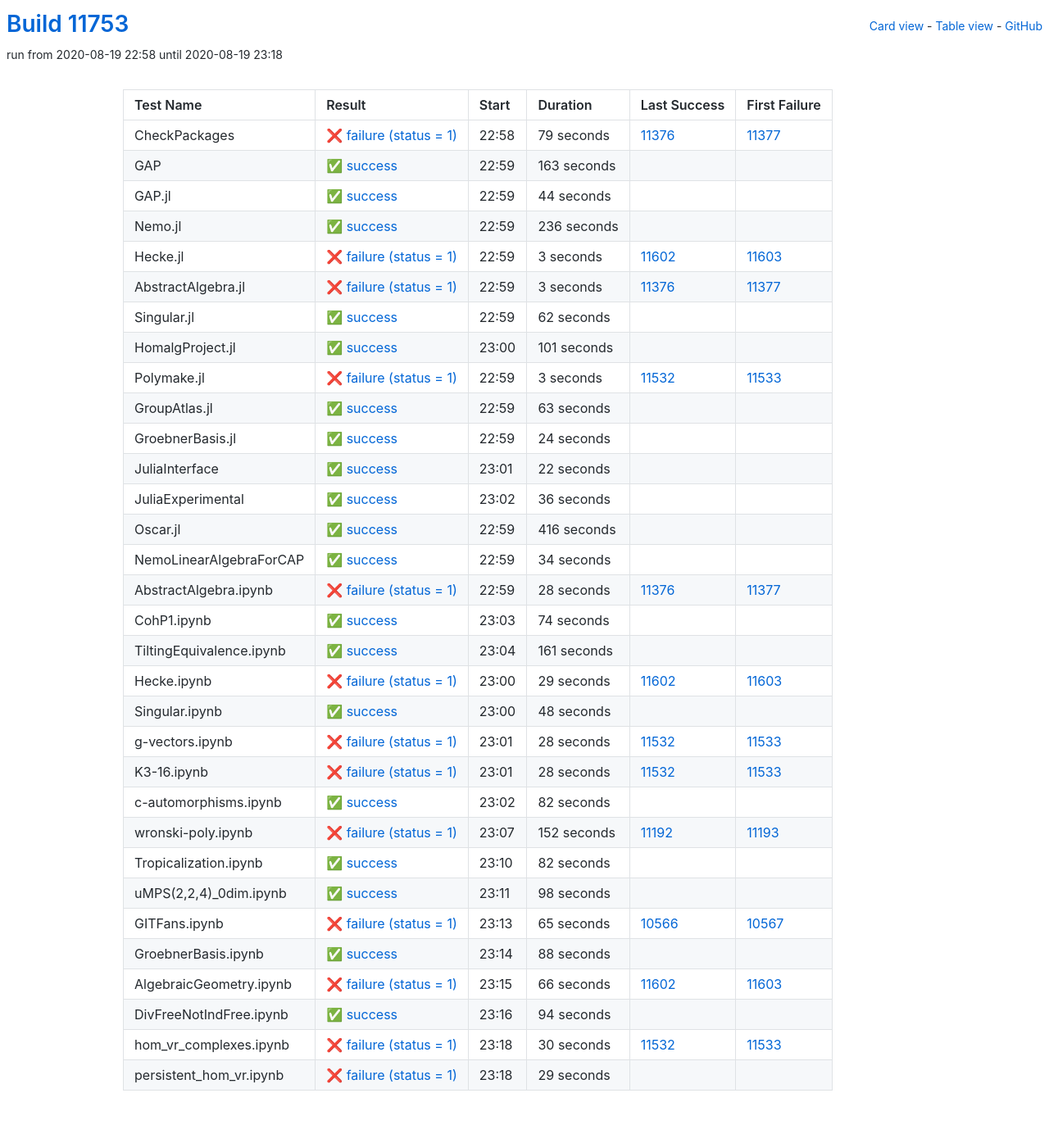
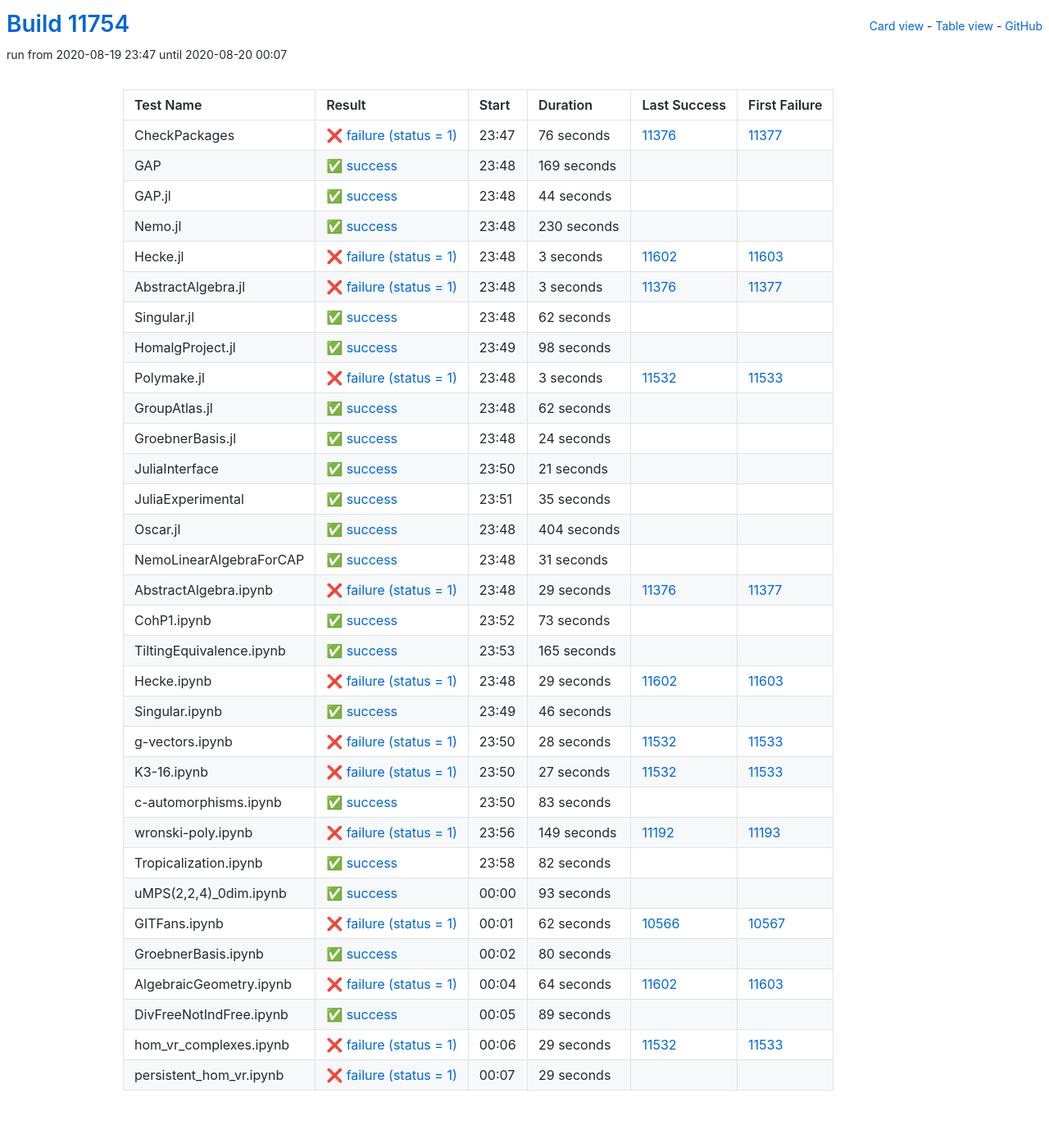
Before and after one commit to oscar-system/oscar-ci-status, a Jekyll site: the page built from table.html, in a window 1280 px wide. Shown: the whole page at 82% size. Built offline with Jekyll 4.4.1, drawn with Linux system fonts in a browser that asks for light colours.

Commit message:
Build #11754

```diff
--- a/_data/ci.yml
+++ b/_data/ci.yml
@@ -1,6 +1,6 @@
 ---
-build: 11753
-build_url: https://oscarci.mathematik.uni-kl.de/job/oscar/11753/
+build: 11754
+build_url: https://oscarci.mathematik.uni-kl.de/job/oscar/11754/
 job: oscar
 organization: oscar-system
 repo: oscar-ci-status
@@ -8,32 +8,32 @@
 tests:
 - name: CheckPackages
   id: checkpackages
-  log: https://oscarci.mathematik.uni-kl.de/job/oscar/11753/artifact/logs/build-11753/CheckPackages.log
-  start: 2020-08-19 22:58
+  log: https://oscarci.mathematik.uni-kl.de/job/oscar/11754/artifact/logs/build-11754/CheckPackages.log
+  start: 2020-08-19 23:47
   success: false
   exitcode: 1
   status: failure
-  duration: 79
+  duration: 76
   last_success: 11376
   last_success_url: https://oscarci.mathematik.uni-kl.de/job/oscar/11376/
   first_failure: 11377
   first_failure_url: https://oscarci.mathematik.uni-kl.de/job/oscar/11377/
 - name: GAP
   id: gap
-  log: https://oscarci.mathematik.uni-kl.de/job/oscar/11753/artifact/logs/build-11753/GAP.log
-  start: 2020-08-19 22:59
+  log: https://oscarci.mathematik.uni-kl.de/job/oscar/11754/artifact/logs/build-11754/GAP.log
+  start: 2020-08-19 23:48
   success: true
   exitcode: 0
   status: success
-  duration: 163
+  duration: 169
   last_success: false
   last_success_url:
   first_failure: false
   first_failure_url:
 - name: GAP.jl
   id: gap-jl
-  log: https://oscarci.mathematik.uni-kl.de/job/oscar/11753/artifact/logs/build-11753/GAP.jl.log
-  start: 2020-08-19 22:59
+  log: https://oscarci.mathematik.uni-kl.de/job/oscar/11754/artifact/logs/build-11754/GAP.jl.log
+  start: 2020-08-19 23:48
   success: true
   exitcode: 0
   status: success
@@ -44,20 +44,20 @@
   first_failure_url:
 - name: Nemo.jl
   id: nemo-jl
-  log: https://oscarci.mathematik.uni-kl.de/job/oscar/11753/artifact/logs/build-11753/Nemo.jl.log
-  start: 2020-08-19 22:59
+  log: https://oscarci.mathematik.uni-kl.de/job/oscar/11754/artifact/logs/build-11754/Nemo.jl.log
+  start: 2020-08-19 23:48
   success: true
   exitcode: 0
   status: success
-  duration: 236
+  duration: 230
   last_success: false
   last_success_url:
   first_failure: false
   first_failure_url:
 - name: Hecke.jl
   id: hecke-jl
-  log: https://oscarci.mathematik.uni-kl.de/job/oscar/11753/artifact/logs/build-11753/Hecke.jl.log
-  start: 2020-08-19 22:59
+  log: https://oscarci.mathematik.uni-kl.de/job/oscar/11754/artifact/logs/build-11754/Hecke.jl.log
+  start: 2020-08-19 23:48
   success: false
   exitcode: 1
   status: failure
@@ -68,8 +68,8 @@
   first_failure_url: https://oscarci.mathematik.uni-kl.de/job/oscar/11603/
 - name: AbstractAlgebra.jl
   id: abstractalgebra-jl
-  log: https://oscarci.mathematik.uni-kl.de/job/oscar/11753/artifact/logs/build-11753/AbstractAlgebra.jl.log
-  start: 2020-08-19 22:59
+  log: https://oscarci.mathematik.uni-kl.de/job/oscar/11754/artifact/logs/build-11754/AbstractAlgebra.jl.log
+  start: 2020-08-19 23:48
   success: false
   exitcode: 1
   status: failure
@@ -80,8 +80,8 @@
   first_failure_url: https://oscarci.mathematik.uni-kl.de/job/oscar/11377/
 - name: Singular.jl
   id: singular-jl
-  log: https://oscarci.mathematik.uni-kl.de/job/oscar/11753/artifact/logs/build-11753/Singular.jl.log
-  start: 2020-08-19 22:59
+  log: https://oscarci.mathematik.uni-kl.de/job/oscar/11754/artifact/logs/build-11754/Singular.jl.log
+  start: 2020-08-19 23:48
   success: true
   exitcode: 0
   status: success
@@ -92,20 +92,20 @@
   first_failure_url:
 - name: HomalgProject.jl
   id: homalgproject-jl
-  log: https://oscarci.mathematik.uni-kl.de/job/oscar/11753/artifact/logs/build-11753/HomalgProject.jl.log
-  start: 2020-08-19 23:00
+  log: https://oscarci.mathematik.uni-kl.de/job/oscar/11754/artifact/logs/build-11754/HomalgProject.jl.log
+  start: 2020-08-19 23:49
   success: true
   exitcode: 0
   status: success
-  duration: 101
+  duration: 98
   last_success: false
   last_success_url:
   first_failure: false
   first_failure_url:
 - name: Polymake.jl
   id: polymake-jl
-  log: https://oscarci.mathematik.uni-kl.de/job/oscar/11753/artifact/logs/build-11753/Polymake.jl.log
-  start: 2020-08-19 22:59
+  log: https://oscarci.mathematik.uni-kl.de/job/oscar/11754/artifact/logs/build-11754/Polymake.jl.log
+  start: 2020-08-19 23:48
   success: false
   exitcode: 1
   status: failure
@@ -116,20 +116,20 @@
   first_failure_url: https://oscarci.mathematik.uni-kl.de/job/oscar/11533/
 - name: GroupAtlas.jl
   id: groupatlas-jl
-  log: https://oscarci.mathematik.uni-kl.de/job/oscar/11753/artifact/logs/build-11753/GroupAtlas.jl.log
-  start: 2020-08-19 22:59
+  log: https://oscarci.mathematik.uni-kl.de/job/oscar/11754/artifact/logs/build-11754/GroupAtlas.jl.log
+  start: 2020-08-19 23:48
   success: true
   exitcode: 0
   status: success
-  duration: 63
+  duration: 62
   last_success: false
   last_success_url:
   first_failure: false
   first_failure_url:
 - name: GroebnerBasis.jl
   id: groebnerbasis-jl
-  log: https://oscarci.mathematik.uni-kl.de/job/oscar/11753/artifact/logs/build-11753/GroebnerBasis.jl.log
-  start: 2020-08-19 22:59
+  log: https://oscarci.mathematik.uni-kl.de/job/oscar/11754/artifact/logs/build-11754/GroebnerBasis.jl.log
+  start: 2020-08-19 23:48
   success: true
   exitcode: 0
   status: success
@@ -140,92 +140,92 @@
   first_failure_url:
 - name: JuliaInterface
   id: juliainterface
-  log: https://oscarci.mathematik.uni-kl.de/job/oscar/11753/artifact/logs/build-11753/JuliaInterface.log
-  start: 2020-08-19 23:01
+  log: https://oscarci.mathematik.uni-kl.de/job/oscar/11754/artifact/logs/build-11754/JuliaInterface.log
+  start: 2020-08-19 23:50
   success: true
   exitcode: 0
   status: success
-  duration: 22
+  duration: 21
   last_success: false
   last_success_url:
   first_failure: false
   first_failure_url:
 - name: JuliaExperimental
   id: juliaexperimental
-  log: https://oscarci.mathematik.uni-kl.de/job/oscar/11753/artifact/logs/build-11753/JuliaExperimental.log
-  start: 2020-08-19 23:02
+  log: https://oscarci.mathematik.uni-kl.de/job/oscar/11754/artifact/logs/build-11754/JuliaExperimental.log
+  start: 2020-08-19 23:51
   success: true
   exitcode: 0
   status: success
-  duration: 36
+  duration: 35
   last_success: false
   last_success_url:
   first_failure: false
   first_failure_url:
 - name: Oscar.jl
   id: oscar-jl
-  log: https://oscarci.mathematik.uni-kl.de/job/oscar/11753/artifact/logs/build-11753/Oscar.jl.log
-  start: 2020-08-19 22:59
+  log: https://oscarci.mathematik.uni-kl.de/job/oscar/11754/artifact/logs/build-11754/Oscar.jl.log
+  start: 2020-08-19 23:48
   success: true
   exitcode: 0
   status: success
-  duration: 416
+  duration: 404
   last_success: false
   last_success_url:
   first_failure: false
   first_failure_url:
 - name: NemoLinearAlgebraForCAP
   id: nemolinearalgebraforcap
-  log: https://oscarci.mathematik.uni-kl.de/job/oscar/11753/artifact/logs/build-11753/NemoLinearAlgebraForCAP.log
-  start: 2020-08-19 22:59
+  log: https://oscarci.mathematik.uni-kl.de/job/oscar/11754/artifact/logs/build-11754/NemoLinearAlgebraForCAP.log
+  start: 2020-08-19 23:48
   success: true
   exitcode: 0
   status: success
-  duration: 34
+  duration: 31
   last_success: false
   last_success_url:
   first_failure: false
   first_failure_url:
 - name: AbstractAlgebra.ipynb
   id: abstractalgebra-ipynb
-  log: https://oscarci.mathematik.uni-kl.de/job/oscar/11753/artifact/logs/build-11753/AbstractAlgebra.ipynb.log
-  start: 2020-08-19 22:59
+  log: https://oscarci.mathematik.uni-kl.de/job/oscar/11754/artifact/logs/build-11754/AbstractAlgebra.ipynb.log
+  start: 2020-08-19 23:48
   success: false
   exitcode: 1
   status: failure
-  duration: 28
+  duration: 29
   last_success: 11376
   last_success_url: https://oscarci.mathematik.uni-kl.de/job/oscar/11376/
   first_failure: 11377
   first_failure_url: https://oscarci.mathematik.uni-kl.de/job/oscar/11377/
 - name: CohP1.ipynb
   id: cohp1-ipynb
-  log: https://oscarci.mathematik.uni-kl.de/job/oscar/11753/artifact/logs/build-11753/CohP1.ipynb.log
-  start: 2020-08-19 23:03
+  log: https://oscarci.mathematik.uni-kl.de/job/oscar/11754/artifact/logs/build-11754/CohP1.ipynb.log
+  start: 2020-08-19 23:52
   success: true
   exitcode: 0
   status: success
-  duration: 74
+  duration: 73
   last_success: false
   last_success_url:
   first_failure: false
   first_failure_url:
 - name: TiltingEquivalence.ipynb
   id: tiltingequivalence-ipynb
-  log: https://oscarci.mathematik.uni-kl.de/job/oscar/11753/artifact/logs/build-11753/TiltingEquivalence.ipynb.log
-  start: 2020-08-19 23:04
+  log: https://oscarci.mathematik.uni-kl.de/job/oscar/11754/artifact/logs/build-11754/TiltingEquivalence.ipynb.log
+  start: 2020-08-19 23:53
   success: true
   exitcode: 0
   status: success
-  duration: 161
+  duration: 165
   last_success: false
   last_success_url:
   first_failure: false
   first_failure_url:
 - name: Hecke.ipynb
   id: hecke-ipynb
-  log: https://oscarci.mathematik.uni-kl.de/job/oscar/11753/artifact/logs/build-11753/Hecke.ipynb.log
-  start: 2020-08-19 23:00
+  log: https://oscarci.mathematik.uni-kl.de/job/oscar/11754/artifact/logs/build-11754/Hecke.ipynb.log
+  start: 2020-08-19 23:48
   success: false
   exitcode: 1
   status: failure
@@ -236,20 +236,20 @@
   first_failure_url: https://oscarci.mathematik.uni-kl.de/job/oscar/11603/
 - name: Singular.ipynb
   id: singular-ipynb
-  log: https://oscarci.mathematik.uni-kl.de/job/oscar/11753/artifact/logs/build-11753/Singular.ipynb.log
-  start: 2020-08-19 23:00
+  log: https://oscarci.mathematik.uni-kl.de/job/oscar/11754/artifact/logs/build-11754/Singular.ipynb.log
+  start: 2020-08-19 23:49
   success: true
   exitcode: 0
   status: success
-  duration: 48
+  duration: 46
   last_success: false
   last_success_url:
   first_failure: false
   first_failure_url:
 - name: g-vectors.ipynb
   id: g-vectors-ipynb
-  log: https://oscarci.mathematik.uni-kl.de/job/oscar/11753/artifact/logs/build-11753/g-vectors.ipynb.log
-  start: 2020-08-19 23:01
+  log: https://oscarci.mathematik.uni-kl.de/job/oscar/11754/artifact/logs/build-11754/g-vectors.ipynb.log
+  start: 2020-08-19 23:50
   success: false
   exitcode: 1
   status: failure
@@ -260,44 +260,44 @@
   first_failure_url: https://oscarci.mathematik.uni-kl.de/job/oscar/11533/
 - name: K3-16.ipynb
   id: k3-16-ipynb
-  log: https://oscarci.mathematik.uni-kl.de/job/oscar/11753/artifact/logs/build-11753/K3-16.ipynb.log
-  start: 2020-08-19 23:01
+  log: https://oscarci.mathematik.uni-kl.de/job/oscar/11754/artifact/logs/build-11754/K3-16.ipynb.log
+  start: 2020-08-19 23:50
   success: false
   exitcode: 1
   status: failure
-  duration: 28
+  duration: 27
   last_success: 11532
   last_success_url: https://oscarci.mathematik.uni-kl.de/job/oscar/11532/
   first_failure: 11533
   first_failure_url: https://oscarci.mathematik.uni-kl.de/job/oscar/11533/
 - name: c-automorphisms.ipynb
   id: c-automorphisms-ipynb
-  log: https://oscarci.mathematik.uni-kl.de/job/oscar/11753/artifact/logs/build-11753/c-automorphisms.ipynb.log
-  start: 2020-08-19 23:02
+  log: https://oscarci.mathematik.uni-kl.de/job/oscar/11754/artifact/logs/build-11754/c-automorphisms.ipynb.log
+  start: 2020-08-19 23:50
   success: true
   exitcode: 0
   status: success
-  duration: 82
+  duration: 83
   last_success: false
   last_success_url:
   first_failure: false
   first_failure_url:
 - name: wronski-poly.ipynb
   id: wronski-poly-ipynb
-  log: https://oscarci.mathematik.uni-kl.de/job/oscar/11753/artifact/logs/build-11753/wronski-poly.ipynb.log
-  start: 2020-08-19 23:07
+  log: https://oscarci.mathematik.uni-kl.de/job/oscar/11754/artifact/logs/build-11754/wronski-poly.ipynb.log
+  start: 2020-08-19 23:56
   success: false
   exitcode: 1
   status: failure
-  duration: 152
+  duration: 149
   last_success: 11192
   last_success_url: https://oscarci.mathematik.uni-kl.de/job/oscar/11192/
   first_failure: 11193
   first_failure_url: https://oscarci.mathematik.uni-kl.de/job/oscar/11193/
 - name: Tropicalization.ipynb
   id: tropicalization-ipynb
-  log: https://oscarci.mathematik.uni-kl.de/job/oscar/11753/artifact/logs/build-11753/Tropicalization.ipynb.log
-  start: 2020-08-19 23:10
+  log: https://oscarci.mathematik.uni-kl.de/job/oscar/11754/artifact/logs/build-11754/Tropicalization.ipynb.log
+  start: 2020-08-19 23:58
   success: true
   exitcode: 0
   status: success
@@ -308,80 +308,80 @@
   first_failure_url:
 - name: uMPS(2,2,4)_0dim.ipynb
   id: umps-2-2-4-0dim-ipynb
-  log: https://oscarci.mathematik.uni-kl.de/job/oscar/11753/artifact/logs/build-11753/uMPS-2-2-4-_0dim.ipynb.log
-  start: 2020-08-19 23:11
+  log: https://oscarci.mathematik.uni-kl.de/job/oscar/11754/artifact/logs/build-11754/uMPS-2-2-4-_0dim.ipynb.log
+  start: 2020-08-20 00:00
   success: true
   exitcode: 0
   status: success
-  duration: 98
+  duration: 93
   last_success: false
   last_success_url:
   first_failure: false
   first_failure_url:
 - name: GITFans.ipynb
   id: gitfans-ipynb
-  log: https://oscarci.mathematik.uni-kl.de/job/oscar/11753/artifact/logs/build-11753/GITFans.ipynb.log
-  start: 2020-08-19 23:13
+  log: https://oscarci.mathematik.uni-kl.de/job/oscar/11754/artifact/logs/build-11754/GITFans.ipynb.log
+  start: 2020-08-20 00:01
   success: false
   exitcode: 1
   status: failure
-  duration: 65
+  duration: 62
   last_success: 10566
   last_success_url: https://oscarci.mathematik.uni-kl.de/job/oscar/10566/
   first_failure: 10567
   first_failure_url: https://oscarci.mathematik.uni-kl.de/job/oscar/10567/
 - name: GroebnerBasis.ipynb
   id: groebnerbasis-ipynb
-  log: https://oscarci.mathematik.uni-kl.de/job/oscar/11753/artifact/logs/build-11753/GroebnerBasis.ipynb.log
-  start: 2020-08-19 23:14
+  log: https://oscarci.mathematik.uni-kl.de/job/oscar/11754/artifact/logs/build-11754/GroebnerBasis.ipynb.log
+  start: 2020-08-20 00:02
   success: true
   exitcode: 0
   status: success
-  duration: 88
+  duration: 80
   last_success: false
   last_success_url:
   first_failure: false
   first_failure_url:
 - name: AlgebraicGeometry.ipynb
   id: algebraicgeometry-ipynb
-  log: https://oscarci.mathematik.uni-kl.de/job/oscar/11753/artifact/logs/build-11753/AlgebraicGeometry.ipynb.log
-  start: 2020-08-19 23:15
+  log: https://oscarci.mathematik.uni-kl.de/job/oscar/11754/artifact/logs/build-11754/AlgebraicGeometry.ipynb.log
+  start: 2020-08-20 00:04
   success: false
   exitcode: 1
   status: failure
-  duration: 66
+  duration: 64
   last_success: 11602
   last_success_url: https://oscarci.mathematik.uni-kl.de/job/oscar/11602/
   first_failure: 11603
   first_failure_url: https://oscarci.mathematik.uni-kl.de/job/oscar/11603/
 - name: DivFreeNotIndFree.ipynb
   id: divfreenotindfree-ipynb
-  log: https://oscarci.mathematik.uni-kl.de/job/oscar/11753/artifact/logs/build-11753/DivFreeNotIndFree.ipynb.log
-  start: 2020-08-19 23:16
+  log: https://oscarci.mathematik.uni-kl.de/job/oscar/11754/artifact/logs/build-11754/DivFreeNotIndFree.ipynb.log
+  start: 2020-08-20 00:05
   success: true
   exitcode: 0
   status: success
-  duration: 94
+  duration: 89
   last_success: false
   last_success_url:
   first_failure: false
   first_failure_url:
 - name: hom_vr_complexes.ipynb
   id: hom-vr-complexes-ipynb
-  log: https://oscarci.mathematik.uni-kl.de/job/oscar/11753/artifact/logs/build-11753/hom_vr_complexes.ipynb.log
-  start: 2020-08-19 23:18
+  log: https://oscarci.mathematik.uni-kl.de/job/oscar/11754/artifact/logs/build-11754/hom_vr_complexes.ipynb.log
+  start: 2020-08-20 00:06
   success: false
   exitcode: 1
   status: failure
-  duration: 30
+  duration: 29
   last_success: 11532
   last_success_url: https://oscarci.mathematik.uni-kl.de/job/oscar/11532/
   first_failure: 11533
   first_failure_url: https://oscarci.mathematik.uni-kl.de/job/oscar/11533/
 - name: persistent_hom_vr.ipynb
   id: persistent-hom-vr-ipynb
-  log: https://oscarci.mathematik.uni-kl.de/job/oscar/11753/artifact/logs/build-11753/persistent_hom_vr.ipynb.log
-  start: 2020-08-19 23:18
+  log: https://oscarci.mathematik.uni-kl.de/job/oscar/11754/artifact/logs/build-11754/persistent_hom_vr.ipynb.log
+  start: 2020-08-20 00:07
   success: false
   exitcode: 1
   status: failure
```
Also changed, not shown: README.md.
